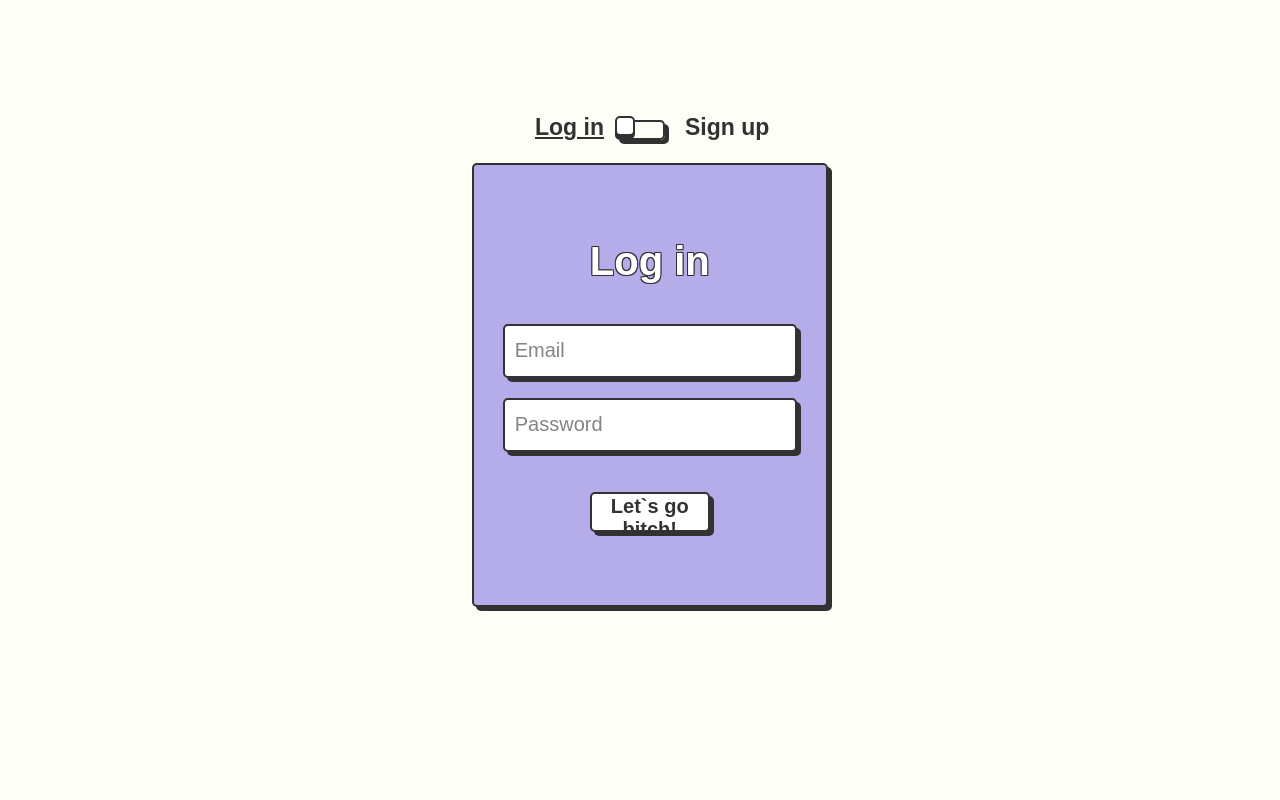
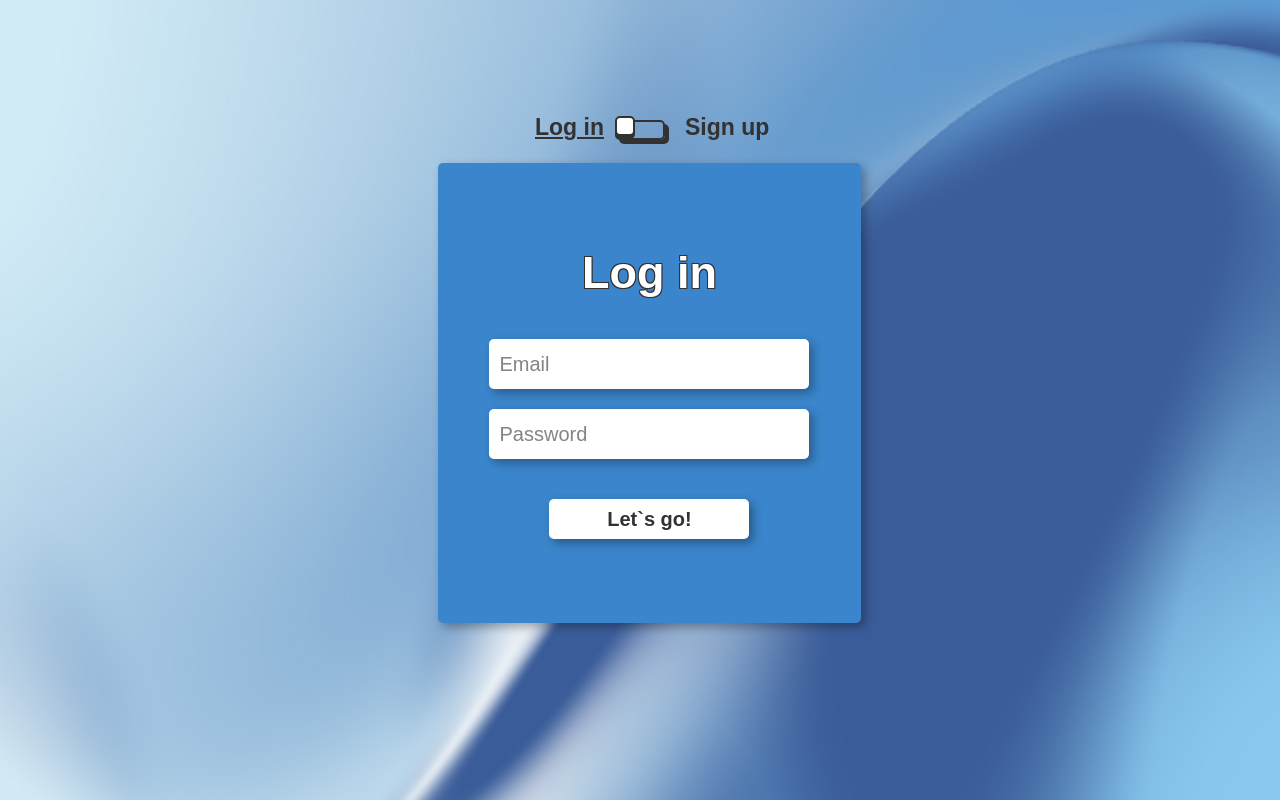
Before and after one commit to AnabelenScript/Digisan_front, an Angular app: page / in a window 1280 px wide. Built offline with nearby package versions, Linux system fonts and the light colour scheme; a web font is replaced by a local one.

Commit message:
Adding styles on blue design

```diff
--- a/src/app/order/UI/components/order-menu/order-menu.component.css
+++ b/src/app/order/UI/components/order-menu/order-menu.component.css
@@ -5,7 +5,9 @@
     align-items: center;
     width: 80vw;
     margin-top: 70px;
-
+    background-color: #F7FDFF66;
+    padding: 30px;
+    border-radius: 10px;
 }
 
 .options{
@@ -30,14 +32,15 @@ h1{
 
 button{
     padding: 10px;
-    background-color: #B4ADEA;
+    background-color: #3A85CB;
     color: white;
     width: 20vw;
     height: 30vh;
     border: 0;
     border-radius: 10px;
+    margin-bottom: 35px;
 }
 button:hover{
-    background-color: #a194ff;
+    background-color: #2b74b8;
     box-shadow: 4px 4px 10px rgba(0, 0, 0, 0.2);
 }
--- a/src/app/soaps/UI/components/liquidsoap-form/liquidsoap-form.component.css
+++ b/src/app/soaps/UI/components/liquidsoap-form/liquidsoap-form.component.css
@@ -5,6 +5,10 @@
     align-items: center;
     gap: 40px;
     margin-top: 70px;
+    background-color:#F7FDFF66;
+    padding: 30px;
+    width: 80vw;
+    border-radius: 10px;
 }
 
 h1, button {
@@ -25,10 +29,10 @@ h1, button {
 
 .options-container button {
     padding: 10px;
-    color: #50514F;
+    color: #000000;
     width: 10vw;
     height: 14vh;
-    border: solid 3px #5e5e5e8e;
+    border: solid 3px #0000008e;
     border-radius: 10px;
     background-color: transparent;
     font-size: 48px;
@@ -41,13 +45,14 @@ h1, button {
     width: 15vw;
     height: 14vh;
     border-radius: 10px;
-    background-color: #B4ADEA;
+    background-color:#3A85CB;
     font-size: 50px;
     margin-top: 40px;
+    margin-bottom: 40px;
 }
 
 button:hover {
-    background-color: #a194ff;
+    background-color:#2b74b8;
     box-shadow: 4px 4px 10px rgba(0, 0, 0, 0.2);
 }
 
--- a/src/app/soaps/UI/components/powdersoap-form/powdersoap-form.component.css
+++ b/src/app/soaps/UI/components/powdersoap-form/powdersoap-form.component.css
@@ -5,6 +5,10 @@
     align-items: center;
     gap: 40px;
     margin-top: 70px;
+    background-color:#F7FDFF66;
+    padding: 30px;
+    width: 80vw;
+    border-radius: 10px;
 }
 
 h1, button {
@@ -25,10 +29,10 @@ h1, button {
 
 .options-container button {
     padding: 10px;
-    color: #50514F;
+    color: #000000;
     width: 10vw;
     height: 14vh;
-    border: solid 3px #5e5e5e8e;
+    border: solid 3px #0000008e;
     border-radius: 10px;
     background-color: transparent;
     font-size: 48px;
@@ -41,13 +45,14 @@ h1, button {
     width: 15vw;
     height: 14vh;
     border-radius: 10px;
-    background-color: #B4ADEA;
+    background-color: #3A85CB;
     font-size: 50px;
     margin-top: 40px;
+    margin-bottom: 40px;
 }
 
 button:hover {
-    background-color: #a194ff;
+    background-color: #2b74b8;
     box-shadow: 4px 4px 10px rgba(0, 0, 0, 0.2);
 }
 
--- a/src/app/users/UI/components/login-form/login-form/login-form.component.css
+++ b/src/app/users/UI/components/login-form/login-form/login-form.component.css
@@ -1,10 +1,10 @@
-/* From Uiverse.io by andrew-demchenk0 */
+
 
 .wrapper {
   font-family: "Kdam Thmor Pro", sans-serif;
   font-weight: 400;
   margin-top: 120px;
-  --input-focus: #B4ADEA;
+  --input-focus: #0067c7;
   --font-color: #323232;
   --font-color-sub: #666;
   --bg-color: #fff;
@@ -105,13 +105,11 @@
 /* card */
 
 .flip-card__inner {
-  width: 350px;
-  height: 350px;
+  width: 420px;
+  height: 420px;
   position: relative;
   background-color: transparent;
   perspective: 1000px;
-    /* width: 100%;
-    height: 100%; */
   text-align: center;
   transition: transform 0.8s;
   transform-style: preserve-3d;
@@ -126,8 +124,8 @@
 }
 .flip-card__front{
   margin-left: 2%;
-  width: 89%;
-  height: 400px;
+  width: 91%;
+  height: 420px;
 }
 
 
@@ -139,18 +137,18 @@
   justify-content: center;
   -webkit-backface-visibility: hidden;
   backface-visibility: hidden;
-  background-color: #B4ADEA;
+  background-color: #3A85CB;
   gap: 20px;
   border-radius: 5px;
-  border: 2px solid var(--main-color);
-  box-shadow: 4px 4px var(--main-color);
+  box-shadow: 4px 4px 10px rgba(0, 0, 0, 0.305);
+
 }
 
 .flip-card__back {
   right: -1%;
   transform: rotateY(180deg);
   width: 95%;
-  height: 400px;
+  height: 420px;
 }
 
 .flip-card__form {
@@ -162,7 +160,7 @@
 
 .title {
   margin: 20px 0 20px 0;
-  font-size: 40px;
+  font-size: 45px;
   font-weight: 900;
   text-align: center;
   color: white;
@@ -174,16 +172,16 @@
 }
 
 .flip-card__input {
-  width: 270px;
+  width: 300px;
   height: 40px;
   border-radius: 5px;
-  border: 2px solid var(--main-color);
   background-color: var(--bg-color);
-  box-shadow: 4px 4px var(--main-color);
+  box-shadow: 4px 4px 10px rgba(0, 0, 0, 0.305);
   font-size: 20px;
   color: var(--font-color);
   padding: 5px 10px;
   outline: none;
+  border: 0;
 }
 
 .flip-card__input::placeholder {
@@ -191,25 +189,24 @@
   opacity: 0.8;
 }
 
-.flip-card__input:focus {
-  border: 2px solid var(--input-focus);
-}
 
 .flip-card__btn:active, .button-confirm:active {
-  box-shadow: 0px 0px var(--main-color);
   transform: translate(3px, 3px);
+}
+.flip-card__btn:hover{
+  background-color: #d0e8ff;
 }
 
 .flip-card__btn {
   margin: 20px 0 20px 0;
-  width: 120px;
+  width: 200px;
   height: 40px;
   border-radius: 5px;
-  border: 2px solid var(--main-color);
   background-color: var(--bg-color);
-  box-shadow: 4px 4px var(--main-color);
   font-size: 20px;
   font-weight: 600;
   color: var(--font-color);
+  border: 0;
+  box-shadow: 4px 4px 10px rgba(0, 0, 0, 0.336);
   cursor: pointer;
 }
--- a/src/app/users/UI/components/login-form/login-form/login-form.component.html
+++ b/src/app/users/UI/components/login-form/login-form/login-form.component.html
@@ -10,7 +10,7 @@
                <form class="flip-card__form" action="">
                   <input class="flip-card__input" name="Email" placeholder="Email" type="email" [(ngModel)]="user.Email">
                   <input class="flip-card__input" name="Contrasena" placeholder="Password" type="password" [(ngModel)]="user.Contrasena" >
-                  <button class="flip-card__btn" type="button" (click)="login()">Let`s go bitch!</button>
+                  <button class="flip-card__btn" type="button" (click)="login()">Let`s go!</button>
                </form>
             </div>
             <div class="flip-card__back">
--- a/src/app/users/UI/pages/login-user/login-user.component.html
+++ b/src/app/users/UI/pages/login-user/login-user.component.html
@@ -1,3 +1,3 @@
 <div class="login-page">
-
-<app-login-form></app-login-form></div>
+<app-login-form></app-login-form>
+</div>
--- a/src/styles.css
+++ b/src/styles.css
@@ -7,5 +7,7 @@ body{
     align-items: center;
     display: flex;
     flex-direction: column;
-    background-color: #FDFFF7;
+    background-image: url('/assets/Rectangle.jpg');
+  background-size: cover;
+  background-repeat: no-repeat;
 }
```
Also changed, not shown: src/assets/Rectangle.jpg (added).
